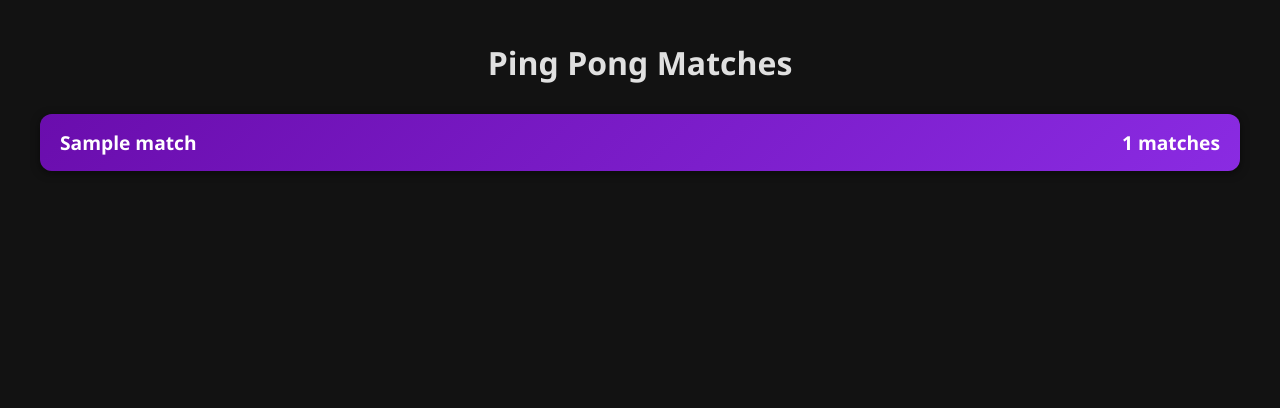
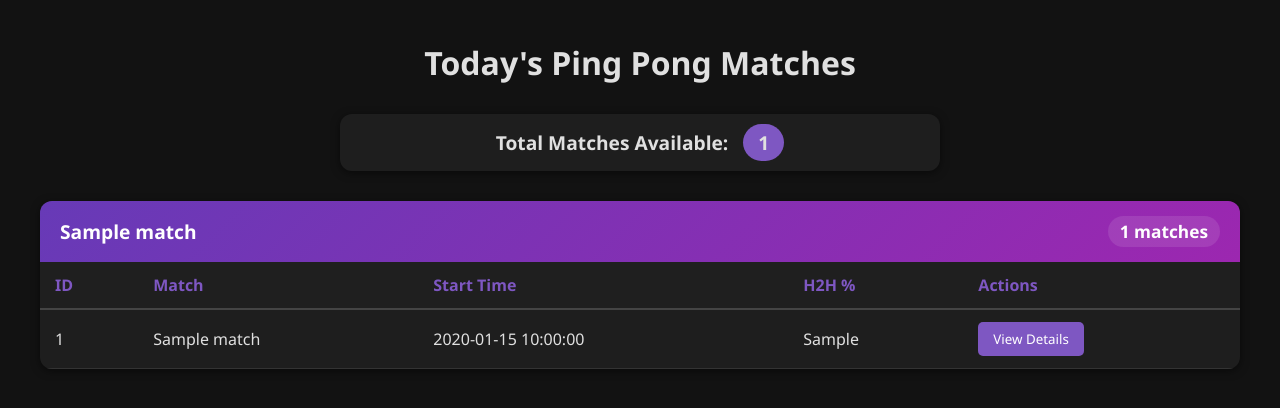
Before and after one commit to ehipluto/pingbet, a Flask app: template templates/matches.html in a window 1280 px wide. Shown: the top 408 px of the page. Run offline with Flask 3, Linux system fonts and the light colour scheme; the template is opened without the code that fills it: most values are stand-ins (such as "Sample title", 1, 10 or a date in 2020); parts of the project's set-up code (start-up, migrations or seed data) failed here and were passed over.

Commit message:
Update matches.html

```diff
--- a/templates/matches.html
+++ b/templates/matches.html
@@ -22,6 +22,30 @@
             margin-bottom: 30px;
         }
 
+        .matches-summary {
+            text-align: center;
+            background: #1e1e1e; /* Dark summary background */
+            padding: 15px;
+            border-radius: 12px;
+            box-shadow: 0 2px 8px rgba(0, 0, 0, 0.5);
+            margin-bottom: 30px;
+            max-width: 600px;
+            margin-left: auto;
+            margin-right: auto;
+        }
+
+        .total-matches {
+            font-size: 1.2em;
+            font-weight: 600;
+        }
+
+        .total-matches span {
+            background: #7e57c2; /* Purple accent */
+            padding: 5px 15px;
+            border-radius: 20px;
+            margin-left: 10px;
+        }
+
         .tournaments-container {
             display: flex;
             flex-direction: column;
@@ -39,13 +63,8 @@
             transition: transform 0.2s, box-shadow 0.2s;
         }
 
-        .tournament-card:hover {
-            transform: translateY(-2px);
-            box-shadow: 0 4px 15px rgba(0, 0, 0, 0.7);
-        }
-
         .tournament-header {
-            background: linear-gradient(135deg, #6a0dad, #8a2be2); /* Purple gradient */
+            background: linear-gradient(135deg, #673ab7, #9c27b0); /* Purple gradient */
             color: white;
             padding: 15px 20px;
             font-size: 1.2em;
@@ -53,16 +72,13 @@
             display: flex;
             justify-content: space-between;
             align-items: center;
-            cursor: pointer;
         }
 
-        .tournament-content {
-            display: none;
-            transition: all 0.3s ease;
-        }
-
-        .tournament-content.show {
-            display: block;
+        .match-count {
+            background: rgba(255, 255, 255, 0.1);
+            padding: 4px 12px;
+            border-radius: 20px;
+            font-size: 0.9em;
         }
 
         table {
@@ -71,8 +87,8 @@
         }
 
         th {
-            background-color: #1f1f1f;
-            color: #8a2be2;
+            background-color: #1f1f1f; /* Darker header for table */
+            color: #7e57c2; /* Purple for table header */
             padding: 12px 15px;
             text-align: left;
             font-weight: 600;
@@ -81,49 +97,69 @@
 
         td {
             padding: 12px 15px;
-            border-bottom: 1px solid #333;
+            border-bottom: 1px solid #333; /* Darker border for table rows */
         }
 
         tr:hover {
-            background-color: #333;
+            background-color: #333; /* Darker hover effect */
         }
 
-        .first-bookmaker-odds {
-            background: linear-gradient(135deg, #8a2be2, #6a0dad);
-            padding: 6px 12px;
-            border-radius: 4px;
+        .action-button {
+            background: #7e57c2; /* Purple button */
+            color: white;
+            padding: 8px 15px;
+            border-radius: 5px;
+            border: none;
+            cursor: pointer;
             text-align: center;
-            font-weight: 500;
-            color: #ffffff;
         }
 
-        .view-details {
-            background-color: #6a0dad;
-            color: white;
-            padding: 6px 12px;
-            border-radius: 4px;
-            text-align: center;
-            cursor: pointer;
-            font-weight: 500;
-            text-decoration: none;
+        .action-button:hover {
+            background: #5e35b1; /* Darker purple on hover */
         }
 
-        @media (max-width: 768px) {
-            .tournaments-container {
-                grid-template-columns: 1fr;
+        .modal {
+            display: none;
+            position: fixed;
+            z-index: 1;
+            left: 0;
+            top: 0;
+            width: 100%;
+            height: 100%;
+            background-color: rgba(0, 0, 0, 0.8); /* Dark modal background */
+            overflow-y: auto;
         }
 
-            td, th {
-                padding: 8px;
+        .modal-content {
+            background-color: #1e1e1e; /* Dark modal content */
+            margin: 5% auto;
+            padding: 20px;
+            border: 1px solid #888;
+            width: 90%;
+            max-width: 800px;
+            border-radius: 8px;
+            box-shadow: 0 4px 6px rgba(0, 0, 0, 0.5);
+            max-height: 85vh;
+            overflow-y: auto;
         }
+
+        .modal-close {
+            color: white;
+            font-size: 1.5em;
+            float: right;
+            cursor: pointer;
         }
     </style>
 </head>
 <body>
     <div class="header">
-        <h1>Ping Pong Matches</h1>
+        <h1>Today's Ping Pong Matches</h1>
     </div>
-
+    <div class="matches-summary">
+        <div class="total-matches">
+            Total Matches Available: <span>{{ matches|length }}</span>
+        </div>
+    </div>
     <div class="tournaments-container">
         {% set tournaments = {} %}
         {% for match in matches %}
@@ -139,15 +175,14 @@
                 <span>{{ tournament }}</span>
                 <span class="match-count">{{ tournament_matches|length }} matches</span>
             </div>
-            <div class="tournament-content">
             <table>
                 <thead>
                     <tr>
                         <th>ID</th>
                         <th>Match</th>
-                            <th>Time</th>
-                            <th>First Bookmaker Odds</th>
-                            <th>Details</th>
+                        <th>Start Time</th>
+                        <th>H2H %</th>
+                        <th>Actions</th>
                     </tr>
                 </thead>
                 <tbody>
@@ -156,32 +191,46 @@
                         <td>{{ match.ID }}</td>
                         <td>{{ match.Match }}</td>
                         <td>{{ match.Time }}</td>
-                            <td class="first-bookmaker-odds">{{ match.FirstBookmakerOdds }}</td>
-                            <td><a href="/details/{{ match.ID }}" class="view-details">View Details</a></td>
+                        <td>{{ match.H2HProbability }}</td>
+                        <td>
+                            <button class="action-button" onclick="openModal('{{ match.ID }}', '{{ match.Match }}', '{{ match.Odds }}', '{{ match.H2HCount }}')">View Details</button>
+                        </td>
                     </tr>
                     {% endfor %}
                 </tbody>
             </table>
         </div>
-        </div>
         {% endfor %}
     </div>
 
+    <div id="matchModal" class="modal">
+        <div class="modal-content">
+            <span class="modal-close" onclick="closeModal()">&times;</span>
+            <h2 id="modalMatchName"></h2>
+            <div id="modalDetails"></div>
+        </div>
+    </div>
+
     <script>
-    document.querySelectorAll('.tournament-header').forEach(header => {
-        header.addEventListener('click', () => {
-            const content = header.nextElementSibling;
-            const isActive = content.classList.contains('show');
+        function openModal(id, matchName, odds, h2hCount) {
+            document.getElementById('modalMatchName').textContent = `Match: ${matchName}`;
+            document.getElementById('modalDetails').innerHTML = `
+                <p><strong>Match ID:</strong> ${id}</p>
+                <p><strong>Odds:</strong> ${odds}</p>
+                <p><strong>H2H Count:</strong> ${h2hCount}</p>
+            `;
+            document.getElementById('matchModal').style.display = 'block';
+        }
 
-            document.querySelectorAll('.tournament-content').forEach(el => el.classList.remove('show'));
-            document.querySelectorAll('.tournament-header').forEach(el => el.classList.remove('active'));
+        function closeModal() {
+            document.getElementById('matchModal').style.display = 'none';
+        }
 
-            if (!isActive) {
-                content.classList.add('show');
-                header.classList.add('active');
+        window.onclick = function(event) {
+            if (event.target === document.getElementById('matchModal')) {
+                closeModal();
             }
-        });
-    });
+        };
     </script>
 </body>
 </html>
```
Lines whose indentation alone changed are shown as unchanged.
